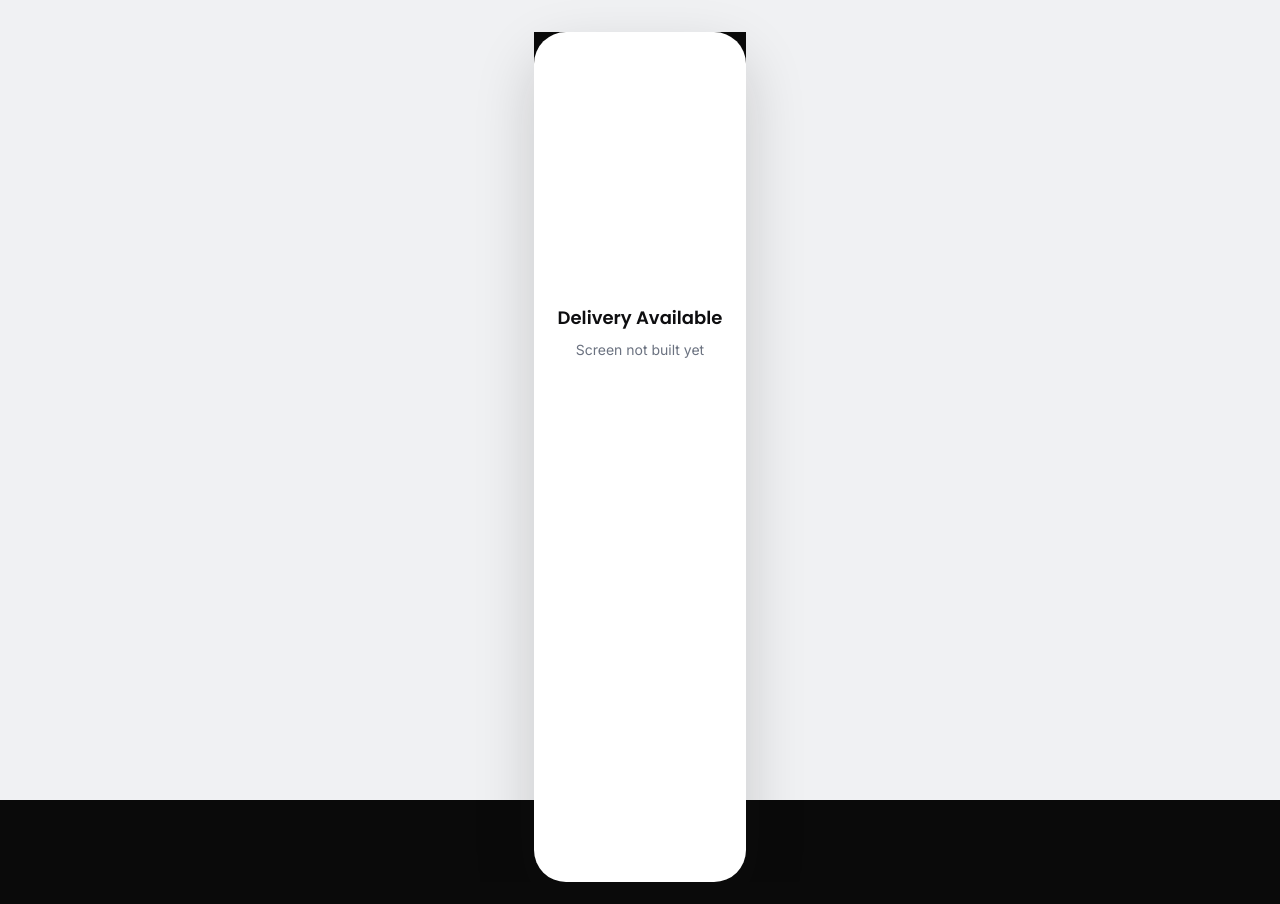
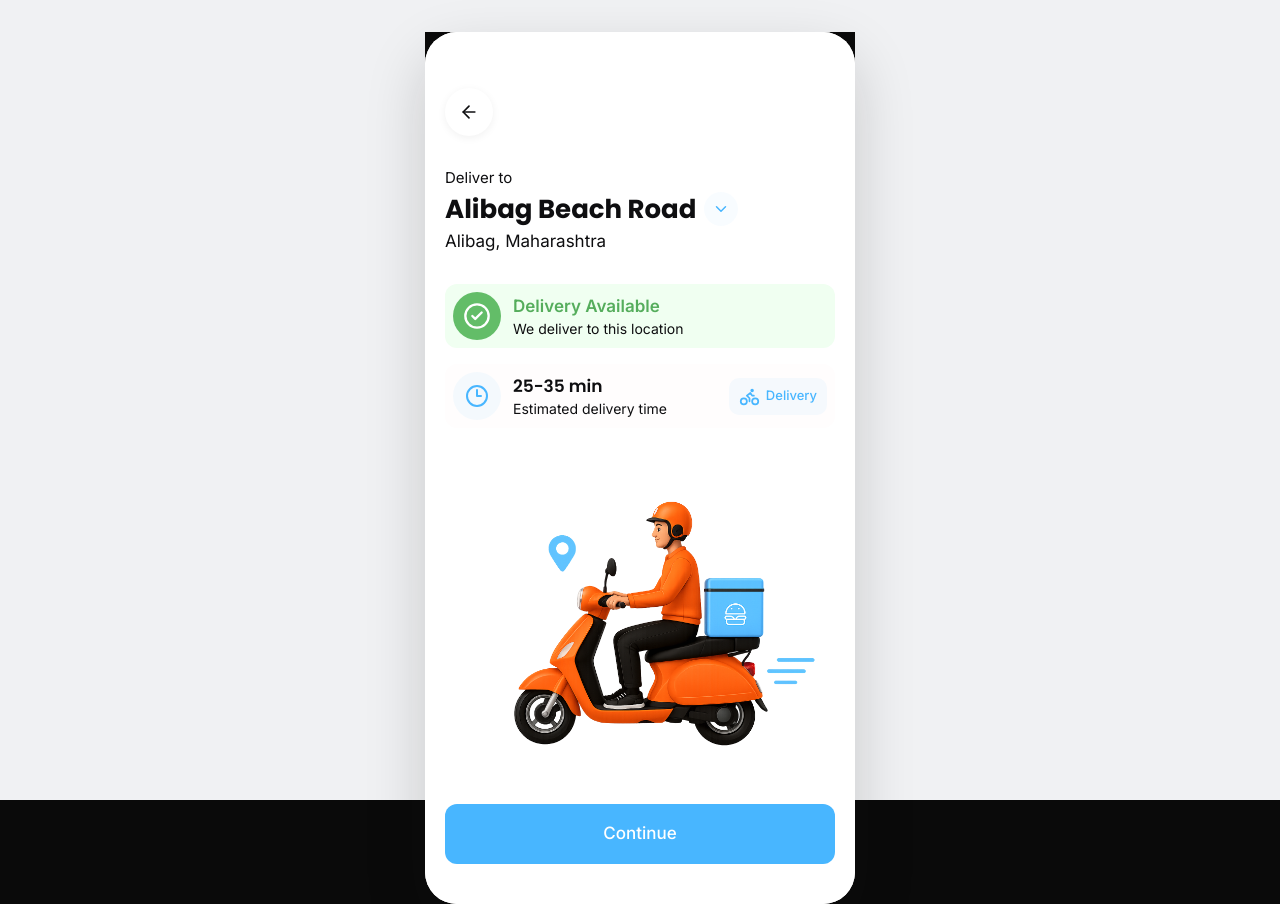
Before and after one commit to ramjeemishra/Burgers_booch, a React (Vite) app: page /delivery-available in a window 1280 px wide. Before the commit the page ends 882 px from the top, so only its background shows below. Built offline with nearby package versions, Linux system fonts and the light colour scheme.

Commit message:
delivery availaible page added

```diff
--- a/src/App.tsx
+++ b/src/App.tsx
@@ -4,6 +4,7 @@ import Onboarding from './pages/Onboarding'
 import SelectOrderType from './pages/SelectOrderType'
 import LocationPermission from './pages/LocationPermission'
 import SelectLocation from './pages/SelectLocation'
+import DeliveryAvailable from './pages/DeliveryAvailable'
 
 function Placeholder({ name }: { name: string }) {
   return (
@@ -23,7 +24,7 @@ export default function App() {
         <Route path="/select-order-type" element={<SelectOrderType />} />
         <Route path="/location-permission" element={<LocationPermission />} />
         <Route path="/select-location" element={<SelectLocation />} />
-        <Route path="/delivery-available" element={<Placeholder name="Delivery Available" />} />
+        <Route path="/delivery-available" element={<DeliveryAvailable />} />
         <Route path="/sign-in" element={<Placeholder name="Sign In" />} />
         <Route path="/enter-mobile" element={<Placeholder name="Enter Mobile Number" />} />
         <Route path="/otp" element={<Placeholder name="OTP Verification" />} />
--- /dev/null
+++ b/src/pages/DeliveryAvailable.tsx
@@ -0,0 +1,95 @@
+import { useNavigate } from 'react-router-dom'
+import { ArrowLeft, CheckCircle2, ChevronDown, Clock3, Bike } from 'lucide-react'
+import deliveryImg from '../assets/order-type/delivery.png'
+import './styles/DeliveryAvailable.css'
+
+export default function DeliveryAvailable() {
+  const navigate = useNavigate()
+
+  return (
+    <div className="delivery-available">
+      <button
+        type="button"
+        onClick={() => navigate(-1)}
+        className="delivery-available__back"
+        aria-label="Go back"
+      >
+        <ArrowLeft size={20} />
+      </button>
+
+      <div className="delivery-available__content">
+        <div className="delivery-available__location">
+          <span className="delivery-available__deliver-to">
+            Deliver to
+          </span>
+
+          <button
+            type="button"
+            className="delivery-available__location-name"
+          >
+            Alibag Beach Road
+            <span className="delivery-available__location-arrow">
+              <ChevronDown size={18} />
+            </span>
+          </button>
+
+          <span className="delivery-available__location-address">
+            Alibag, Maharashtra
+          </span>
+        </div>
+
+        <div className="delivery-available__status">
+          <span className="delivery-available__status-icon">
+            <CheckCircle2 size={28} />
+          </span>
+
+          <span className="delivery-available__status-info">
+            <span className="delivery-available__status-title">
+              Delivery Available
+            </span>
+
+            <span className="delivery-available__status-text">
+              We deliver to this location
+            </span>
+          </span>
+        </div>
+
+        <div className="delivery-available__estimate">
+          <span className="delivery-available__estimate-icon">
+            <Clock3 size={24} />
+          </span>
+
+          <span className="delivery-available__estimate-info">
+            <span className="delivery-available__estimate-time">
+              25-35 min
+            </span>
+
+            <span className="delivery-available__estimate-text">
+              Estimated delivery time
+            </span>
+          </span>
+
+          <span className="delivery-available__delivery-type">
+            <Bike size={21} />
+            Delivery
+          </span>
+        </div>
+
+        <div className="delivery-available__illustration">
+          <img
+            src={deliveryImg}
+            alt="Delivery"
+          />
+        </div>
+
+        <button
+          type="button"
+          onClick={() => navigate('/sign-in')}
+          className="delivery-available__continue"
+        >
+          Continue
+        </button>
+      </div>
+    </div>
+  )
+}
--- /dev/null
+++ b/src/pages/styles/DeliveryAvailable.css
@@ -0,0 +1,225 @@
+:root {
+  --brand-primary: #48b6ff;
+}
+
+.delivery-available {
+  display: flex;
+  min-height: 100dvh;
+  flex-direction: column;
+  overflow: hidden;
+  background-color: #ffffff;
+  padding: 3.5rem 1.25rem 2.5rem;
+}
+
+.delivery-available__back {
+  display: flex;
+  height: 3rem;
+  width: 3rem;
+  flex-shrink: 0;
+  align-items: center;
+  justify-content: center;
+  border: none;
+  border-radius: 9999px;
+  background: #ffffff;
+  padding: 0;
+  color: #0e0e10;
+  cursor: pointer;
+  box-shadow: 0 2px 8px rgba(0, 0, 0, 0.06);
+}
+
+.delivery-available__content {
+  display: flex;
+  flex-direction: column;
+  margin-top: 2rem;
+}
+
+.delivery-available__location {
+  display: flex;
+  flex-direction: column;
+}
+
+.delivery-available__deliver-to {
+  font-family: var(--font-sans, inherit);
+  font-size: 15px;
+  font-weight: 400;
+  line-height: 20px;
+  color: #0e0e10;
+}
+
+.delivery-available__location-name {
+  display: flex;
+  width: fit-content;
+  align-items: center;
+  gap: 0.5rem;
+  margin-top: 0.25rem;
+  border: none;
+  background: none;
+  padding: 0;
+  font-family: var(--font-display, inherit);
+  font-size: 26px;
+  font-weight: 700;
+  line-height: 32px;
+  color: #0e0e10;
+  cursor: pointer;
+}
+
+.delivery-available__location-arrow {
+  display: flex;
+  height: 34px;
+  width: 34px;
+  align-items: center;
+  justify-content: center;
+  border-radius: 9999px;
+  background: rgba(72, 182, 255, 0.04);
+  color: var(--brand-primary);
+}
+
+.delivery-available__location-address {
+  margin-top: 0.25rem;
+  font-family: var(--font-sans, inherit);
+  font-size: 17px;
+  font-weight: 400;
+  line-height: 22px;
+  color: #0e0e10;
+}
+
+.delivery-available__status {
+  display: flex;
+  min-height: 64px;
+  align-items: center;
+  margin-top: 2rem;
+  border-radius: 12px;
+  background: #f0fff1;
+  padding: 0.5rem;
+}
+
+.delivery-available__status-icon {
+  display: flex;
+  height: 48px;
+  width: 48px;
+  flex-shrink: 0;
+  align-items: center;
+  justify-content: center;
+  border-radius: 9999px;
+  background: #63bd68;
+  color: #ffffff;
+}
+
+.delivery-available__status-info {
+  display: flex;
+  flex-direction: column;
+  margin-left: 0.75rem;
+}
+
+.delivery-available__status-title {
+  font-family: var(--font-sans, inherit);
+  font-size: 17px;
+  font-weight: 600;
+  line-height: 22px;
+  color: #55ad5c;
+}
+
+.delivery-available__status-text {
+  margin-top: 0.125rem;
+  font-family: var(--font-sans, inherit);
+  font-size: 14px;
+  font-weight: 400;
+  line-height: 19px;
+  color: #0e0e10;
+}
+
+.delivery-available__estimate {
+  display: flex;
+  min-height: 64px;
+  align-items: center;
+  margin-top: 1rem;
+  border-radius: 12px;
+  background: #fffdfd;
+  padding: 0.5rem;
+}
+
+.delivery-available__estimate-icon {
+  display: flex;
+  height: 48px;
+  width: 48px;
+  flex-shrink: 0;
+  align-items: center;
+  justify-content: center;
+  border-radius: 9999px;
+  background: rgba(72, 182, 255, 0.06);
+  color: var(--brand-primary);
+}
+
+.delivery-available__estimate-info {
+  display: flex;
+  flex-direction: column;
+  margin-left: 0.75rem;
+}
+
+.delivery-available__estimate-time {
+  font-family: var(--font-display, inherit);
+  font-size: 17px;
+  font-weight: 600;
+  line-height: 22px;
+  color: #0e0e10;
+}
+
+.delivery-available__estimate-text {
+  margin-top: 0.125rem;
+  font-family: var(--font-sans, inherit);
+  font-size: 14px;
+  font-weight: 400;
+  line-height: 19px;
+  color: #0e0e10;
+}
+
+.delivery-available__delivery-type {
+  display: flex;
+  align-items: center;
+  gap: 0.375rem;
+  margin-left: auto;
+  border-radius: 10px;
+  background: rgba(72, 182, 255, 0.05);
+  padding: 0.5rem 0.625rem;
+  font-family: var(--font-sans, inherit);
+  font-size: 13px;
+  font-weight: 500;
+  color: var(--brand-primary);
+}
+
+.delivery-available__illustration {
+  display: flex;
+  width: 100%;
+  height: 340px;
+  align-items: center;
+  justify-content: center;
+  margin-top: 1.25rem;
+  overflow: hidden;
+}
+
+.delivery-available__illustration img {
+  display: block;
+  width: 100%;
+  height: 100%;
+  object-fit: contain;
+}
+
+.delivery-available__continue {
+  width: 100%;
+  height: 60px;
+  margin-top: 1rem;
+  border: none;
+  border-radius: 12px;
+  background-color: var(--brand-primary);
+  padding: 1rem;
+  font-family: var(--font-sans, inherit);
+  font-size: 17px;
+  font-weight: 500;
+  color: #ffffff;
+  cursor: pointer;
+  transition: transform 0.15s ease;
+}
+
+.delivery-available__continue:active {
+  transform: scale(0.98);
+}
```
